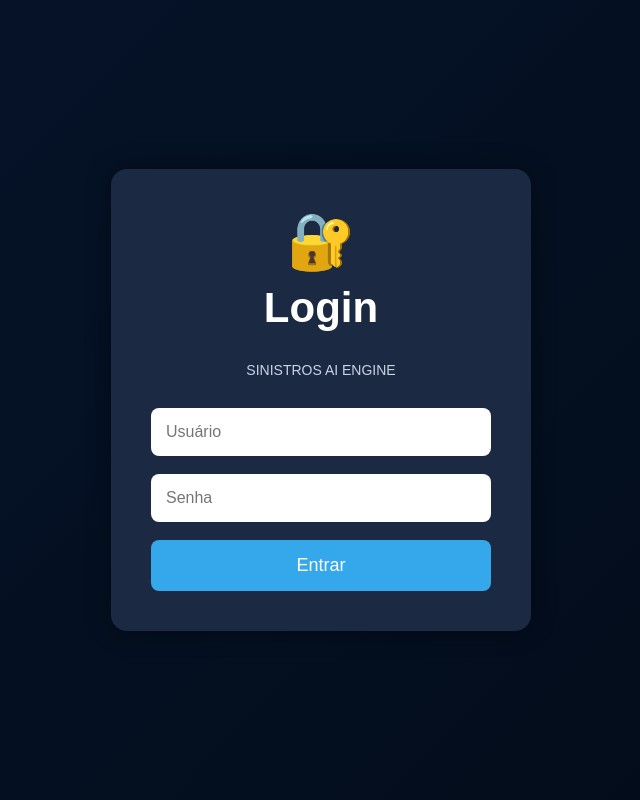
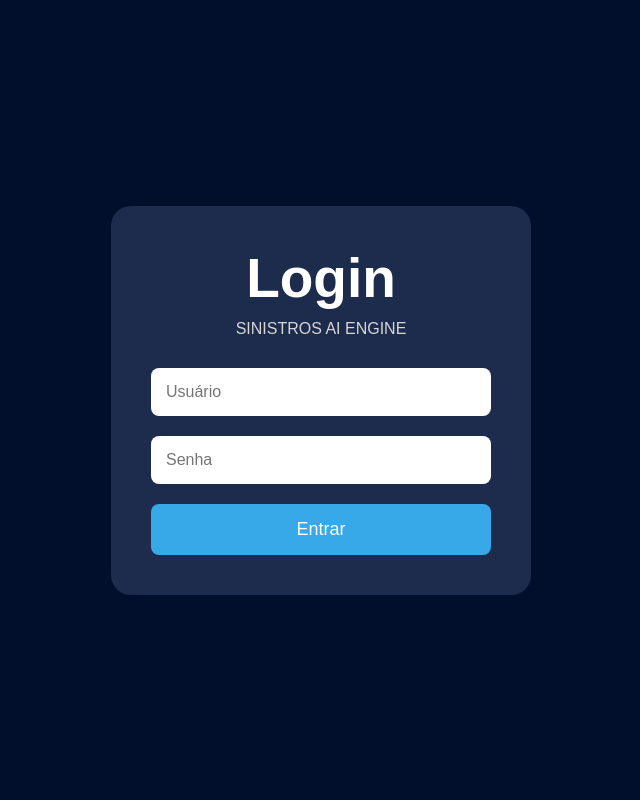
Before and after one commit to conexaoinsaude-alt/sinistros-ai-engine, a Flask app: page /login in a window 1280 px wide. Shown: the whole page, without its empty margins (319-959 px from the left). Run offline with Flask 3, Linux system fonts and the light colour scheme.

Commit message:
Correção final login HTML

```diff
--- a/templates/login.html
+++ b/templates/login.html
@@ -1,102 +1,134 @@
 <!DOCTYPE html>
 <html lang="pt-br">
+
 <head>
+
     <meta charset="UTF-8">
-    <meta name="viewport" content="width=device-width, initial-scale=1.0">
+
     <title>Login - SINISTROS AI ENGINE</title>
 
     <style>
+
         *{
             margin:0;
             padding:0;
             box-sizing:border-box;
-            font-family: Arial, Helvetica, sans-serif;
+            font-family:Arial;
         }
 
         body{
-            background: linear-gradient(135deg, #06142b, #020b18);
+
+            background:#020f2c;
+
+            display:flex;
+
+            justify-content:center;
+
+            align-items:center;
+
             height:100vh;
-            display:flex;
-            justify-content:center;
-            align-items:center;
+
         }
 
         .login-box{
-            background:#1b2942;
+
+            background:#1d2b4d;
+
             width:420px;
+
             padding:40px;
-            border-radius:16px;
-            box-shadow:0 0 25px rgba(0,0,0,0.4);
+
+            border-radius:20px;
+
+            text-align:center;
+
         }
 
-        .login-box h1{
+        h1{
+
             color:white;
-            text-align:center;
-            margin-bottom:30px;
-            font-size:42px;
+
+            margin-bottom:10px;
+
+            font-size:55px;
+
         }
 
-        .login-box input{
-            width:100%;
-            padding:15px;
-            margin-bottom:18px;
-            border:none;
-            border-radius:8px;
-            font-size:16px;
-            outline:none;
+        p{
+
+            color:#d6d6d6;
+
+            margin-bottom:30px;
+
         }
 
-        .login-box button{
+        input{
+
             width:100%;
+
             padding:15px;
+
+            margin-bottom:20px;
+
             border:none;
+
             border-radius:8px;
-            background:#35a8eb;
-            color:white;
-            font-size:18px;
-            cursor:pointer;
-            transition:0.3s;
+
+            font-size:16px;
+
         }
 
-        .login-box button:hover{
-            background:#1b8dd0;
+        button{
+
+            width:100%;
+
+            padding:15px;
+
+            border:none;
+
+            border-radius:8px;
+
+            background:#37a8e8;
+
+            color:white;
+
+            font-size:18px;
+
+            cursor:pointer;
+
         }
 
-        .logo{
-            text-align:center;
-            font-size:55px;
-            margin-bottom:10px;
-        }
+        button:hover{
 
-        .subtitulo{
-            text-align:center;
-            color:#c9d4e5;
-            margin-bottom:30px;
-            font-size:14px;
+            background:#2196d3;
+
         }
 
         .erro{
-            background:#ff4d4d;
+
+            background:#ff4b5c;
+
             color:white;
+
             padding:12px;
+
             border-radius:8px;
-            margin-bottom:15px;
-            text-align:center;
+
+            margin-bottom:20px;
+
         }
+
     </style>
+
 </head>
 
 <body>
 
     <div class="login-box">
 
-        <div class="logo">🔐</div>
-
         <h1>Login</h1>
 
-        <div class="subtitulo">
-            SINISTROS AI ENGINE
-        </div>
+        <p>SINISTROS AI ENGINE</p>
 
         {% if erro %}
             <div class="erro">
@@ -110,15 +142,13 @@
                 type="text"
                 name="username"
                 placeholder="Usuário"
-                autocomplete="off"
                 required
             >
 
             <input
                 type="password"
-                name="password"
+                name="senha"
                 placeholder="Senha"
-                autocomplete="new-password"
                 required
             >
 
@@ -131,4 +161,5 @@
     </div>
 
 </body>
+
 </html>
```
